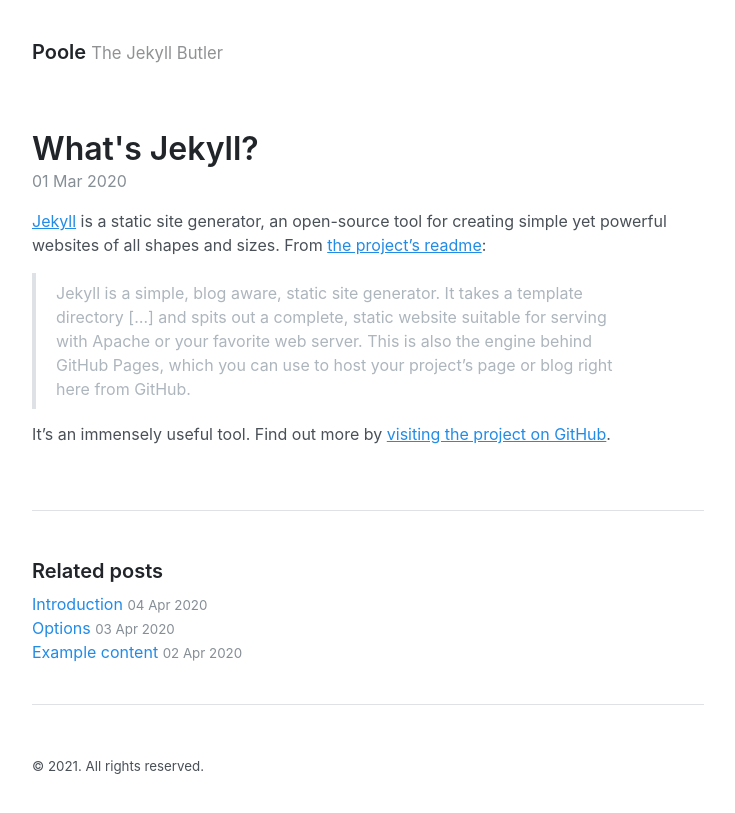
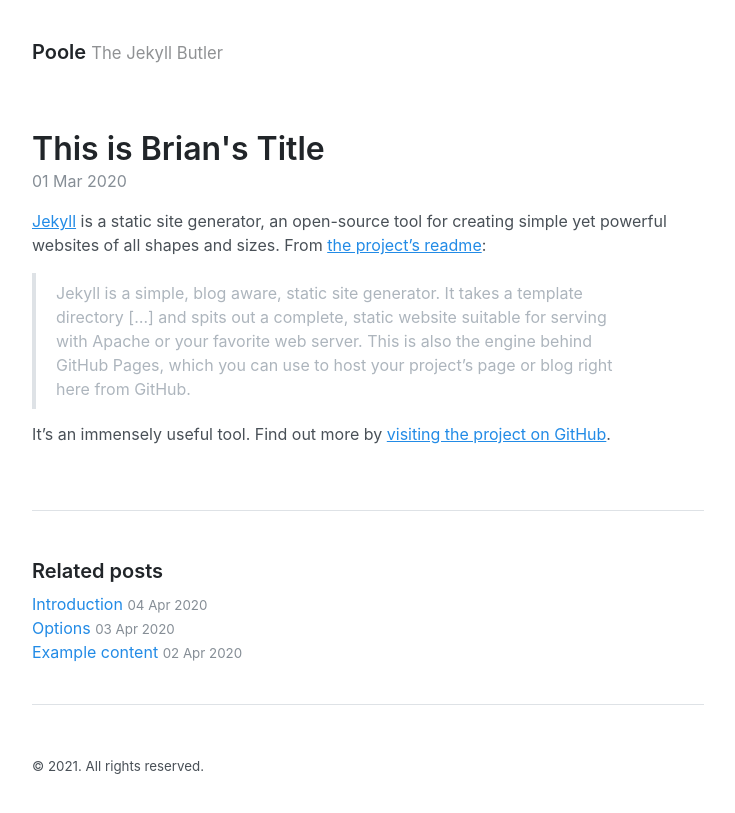
Before and after one commit to BrianMwevi/testNetify, a Jekyll site: the page built from _posts/2020-03-01-whats-jekyll.md, in a window 1280 px wide. Shown: the top 813 px of the page, without its empty margins (272-1007 px from the left). Built offline with Jekyll 4.4.1, drawn with Linux system fonts in a browser that asks for light colours.

Commit message:
Testing editing files

```diff
--- a/_layouts/post.html
+++ b/_layouts/post.html
@@ -3,7 +3,7 @@ layout: default
 ---
 
 <article class="post">
-  <h1 class="post-title">{{ page.title }}</h1>
+  <h1 class="post-title">This is Brian's Title</h1>
   <time datetime="{{ page.date | date_to_xmlschema }}" class="post-date">{{ page.date | date_to_string }}</time>
   {{ content }}
 </article>
```
